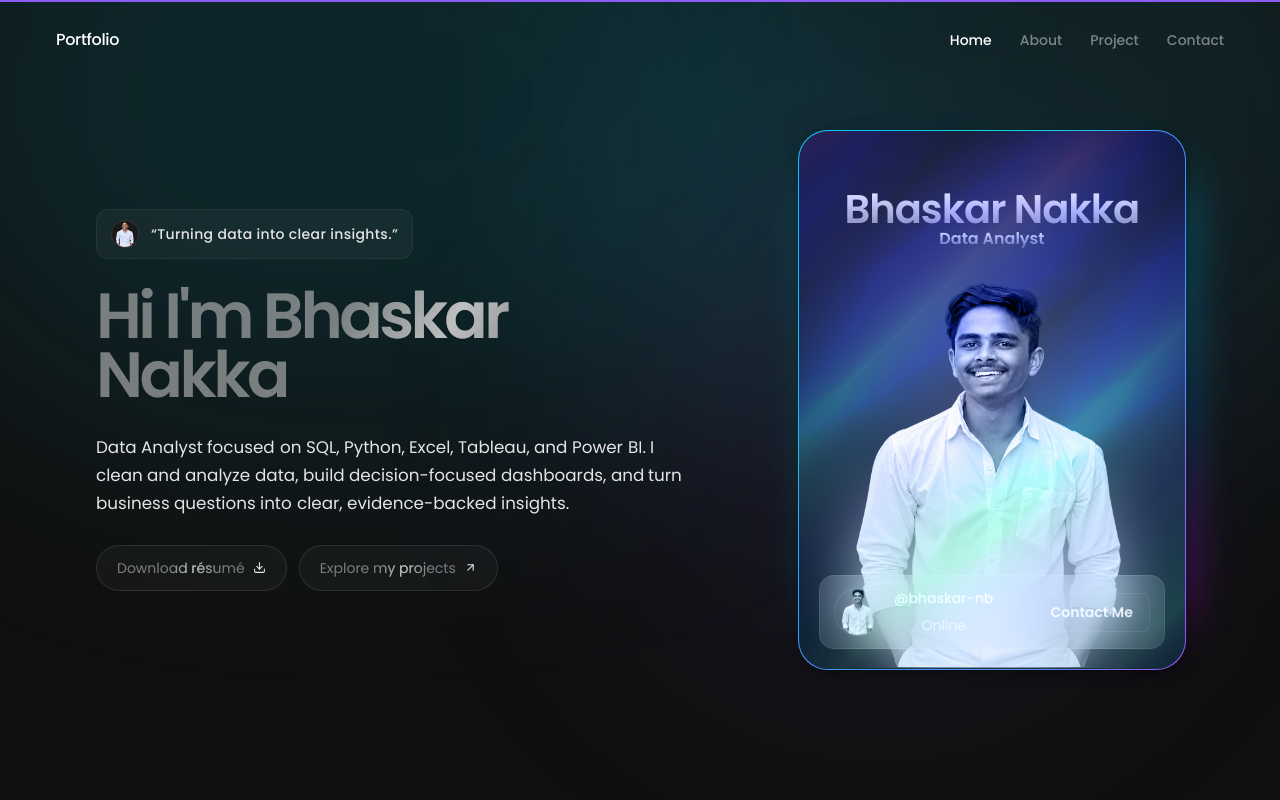
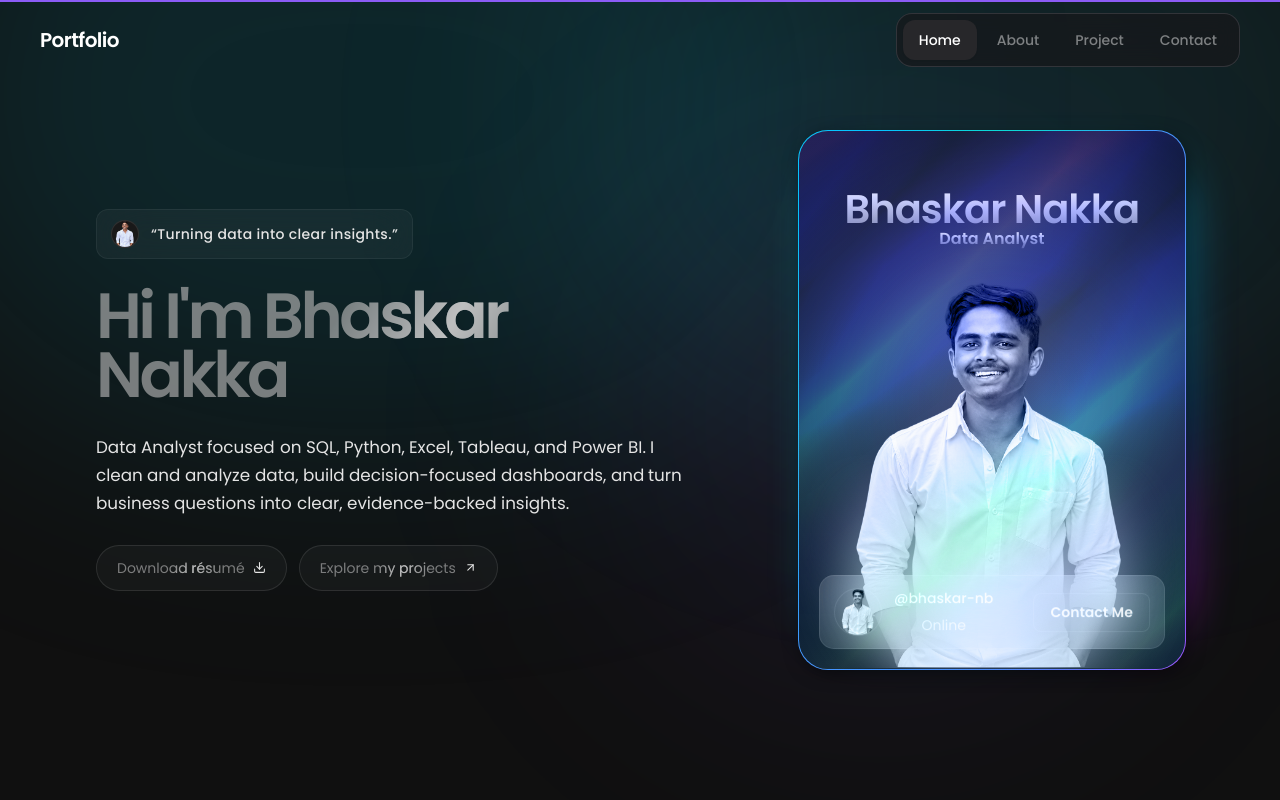
Before and after one commit to bhaskar-nb/portfolio, a Next.js app: page / in a window 1280 px wide. Shown: the top 800 px of the page. Built offline with nearby package versions, Linux system fonts and the light colour scheme.

Commit message:
Match reference-style navbar

```diff
--- a/components/Navbar.tsx
+++ b/components/Navbar.tsx
@@ -42,27 +42,30 @@ export default function Navbar() {
       transition={{ duration: 0.6, delay: 0.15 }}
       className="fixed inset-x-0 top-0 z-50"
     >
-      <div className="mx-auto flex h-20 w-full max-w-[1500px] items-center justify-between px-6 sm:px-10 lg:px-14">
+      <div className="mx-auto flex h-20 w-full max-w-7xl items-center justify-between px-5 sm:px-8 lg:px-10">
         <button
           type="button"
           onClick={() => scrollTo("home")}
-          className="font-display text-base font-medium tracking-[-0.02em] text-white transition-opacity hover:opacity-70"
+          className="font-display text-xl font-semibold tracking-[-0.03em] text-white transition-opacity hover:opacity-70"
           aria-label="Go to home"
         >
           Portfolio
         </button>
 
-        <nav aria-label="Primary navigation" className="hidden items-center gap-7 sm:flex">
+        <nav
+          aria-label="Primary navigation"
+          className="hidden items-center gap-1 rounded-2xl border border-zinc-700/70 bg-zinc-900/70 p-1.5 backdrop-blur-md sm:flex"
+        >
           {primaryNav.map((item) => (
             <button
               type="button"
               key={item.id}
               onClick={() => scrollTo(item.id)}
               className={cn(
-                "text-sm font-medium transition-colors duration-200",
+                "rounded-xl px-4 py-2.5 text-sm font-medium transition-all duration-300",
                 active === item.id
-                  ? "text-white"
-                  : "text-white/45 hover:text-white/80"
+                  ? "bg-zinc-800 text-white shadow-sm"
+                  : "text-white/45 hover:bg-zinc-800/60 hover:text-white/85"
               )}
             >
               {item.label === "Projects" ? "Project" : item.label}
@@ -73,7 +76,7 @@ export default function Navbar() {
         <button
           type="button"
           onClick={() => scrollTo("contact")}
-          className="sm:hidden text-sm font-medium text-white/70 transition-colors hover:text-white"
+          className="rounded-full border border-zinc-700/70 bg-zinc-900/70 px-4 py-2 text-sm font-medium text-white/70 backdrop-blur-md transition-all hover:border-zinc-500 hover:text-white sm:hidden"
           aria-label="Go to contact"
         >
           Contact
```
